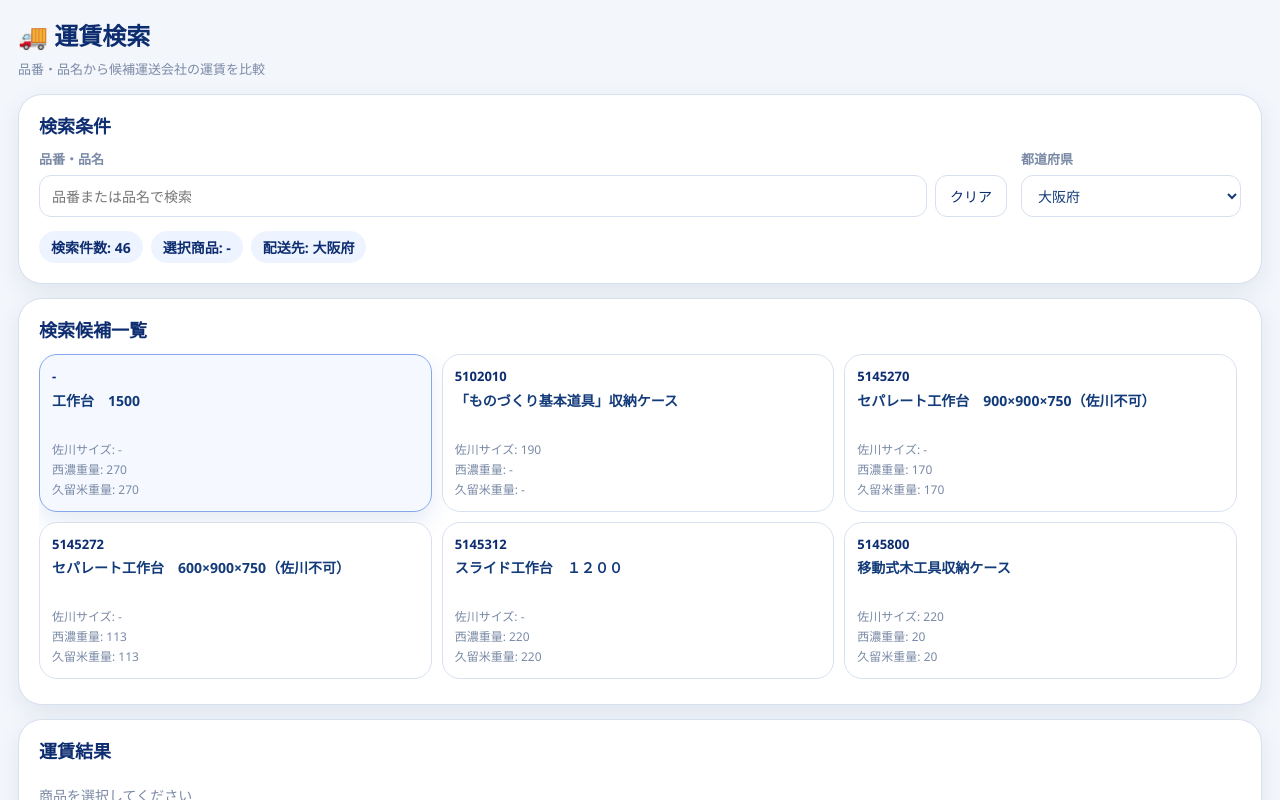
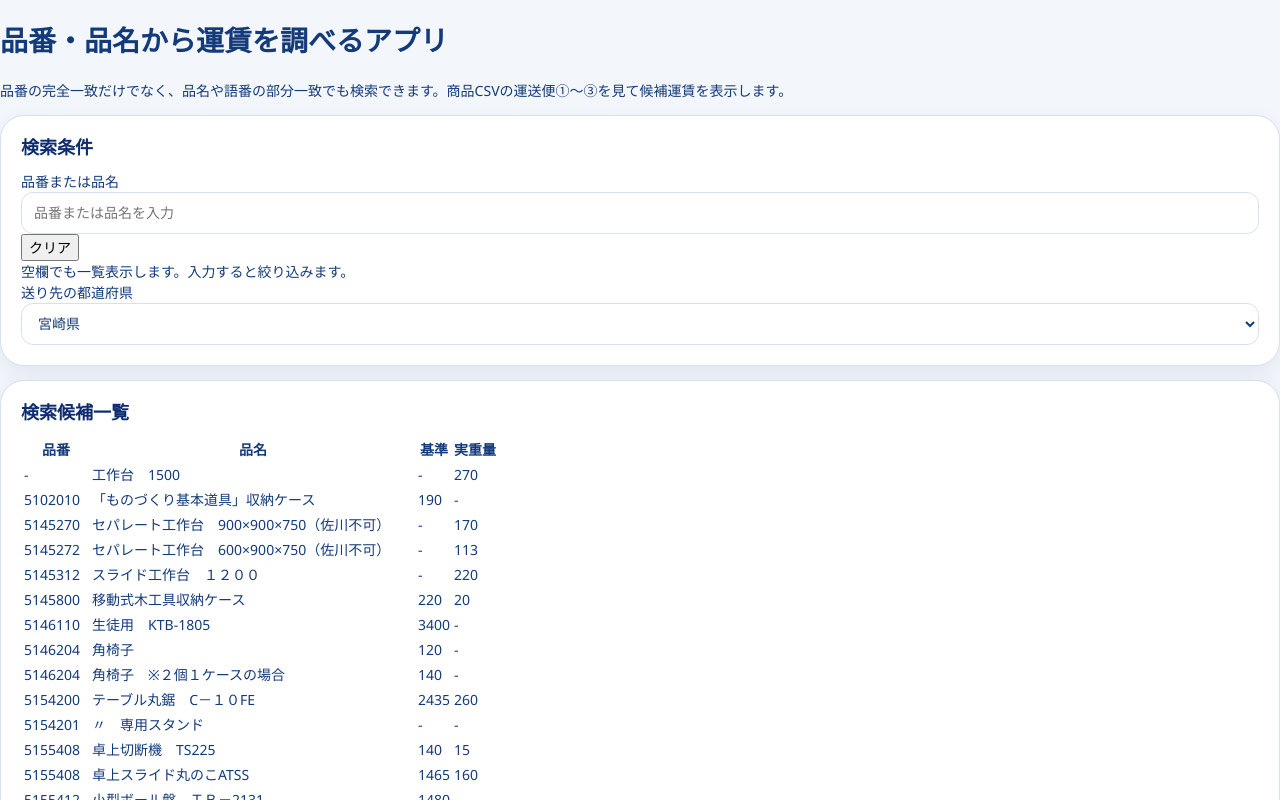
Before and after one commit to kenjitsumuraya-gif/freight-app, a React (Vite) app: page / in a window 1280 px wide. Shown: the top 800 px of the page. Built offline with nearby package versions, Linux system fonts and the light colour scheme.

Commit message:
Update App.jsx

```diff
--- a/src/App.jsx
+++ b/src/App.jsx
@@ -136,7 +136,7 @@ export default function App() {
   const [loadError, setLoadError] = useState("");
 
   const [keyword, setKeyword] = useState("");
-  const [prefecture, setPrefecture] = useState("大阪府");
+  const [prefecture, setPrefecture] = useState("宮崎県");
   const [selectedProduct, setSelectedProduct] = useState(null);
 
   useEffect(() => {
@@ -232,62 +232,63 @@ export default function App() {
     });
   }, [selectedProduct, prefecture, carrierRegions, carriers, carriersSeino]);
 
-  const selectedCode = getProductCode(selectedProduct);
-  const selectedName = getProductName(selectedProduct);
-
   return (
-    <div className="app">
-      <div className="app-shell">
-        <header className="page-header">
-          <h1>🚚 運賃検索</h1>
-          <p>品番・品名から候補運送会社の運賃を比較</p>
+    <div className="fare-app">
+      <div className="page-wrap">
+        <header className="app-header">
+          <h1>品番・品名から運賃を調べるアプリ</h1>
+          <p>
+            品番の完全一致だけでなく、品名や語番の部分一致でも検索できます。商品CSVの運送便①〜③を見て候補運賃を表示します。
+          </p>
         </header>
 
         {loading && (
-          <section className="panel">
+          <div className="panel">
             <div className="panel-body">CSVを読み込み中です</div>
-          </section>
+          </div>
         )}
 
         {!loading && loadError && (
-          <section className="panel">
+          <div className="panel">
             <div className="panel-body error-text">{loadError}</div>
-          </section>
+          </div>
         )}
 
         {!loading && !loadError && (
           <>
-            <section className="panel">
-              <div className="panel-header">
+            <section className="top-grid">
+              <div className="panel">
+                <div className="panel-header panel-header-icon">
                   <h2>検索条件</h2>
                 </div>
 
                 <div className="panel-body">
-                <div className="controls-grid">
-                  <div className="control">
-                    <label htmlFor="keyword">品番・品名</label>
-                    <div className="input-row">
+                  <div className="field-block">
+                    <label>品番または品名</label>
+                    <div className="search-row">
                       <input
-                        id="keyword"
                         type="text"
                         value={keyword}
                         onChange={(e) => setKeyword(e.target.value)}
-                        placeholder="品番または品名で検索"
+                        placeholder="品番または品名を入力"
                       />
                       <button
                         type="button"
-                        className="btn btn-ghost"
+                        className="clear-button"
                         onClick={() => setKeyword("")}
                       >
                         クリア
                       </button>
                     </div>
+                    <div className="hint-text">
+                      空欄でも一覧表示します。入力すると絞り込みます。
+                    </div>
                   </div>
 
-                  <div className="control">
-                    <label htmlFor="prefecture">都道府県</label>
+                  <div className="field-block">
+                    <label>送り先の都道府県</label>
+                    <div className="select-wrap">
                       <select
-                      id="prefecture"
                         value={prefecture}
                         onChange={(e) => setPrefecture(e.target.value)}
                       >
@@ -299,54 +300,60 @@ export default function App() {
                       </select>
                     </div>
                   </div>
+                </div>
+              </div>
 
-                <div className="chips-row">
-                  <span className="chip">検索件数: {candidateProducts.length}</span>
-                  <span className="chip">選択商品: {selectedCode || "-"}</span>
-                  <span className="chip">配送先: {prefecture || "-"}</span>
+              <div className="panel">
+                <div className="panel-header">
+                  <h2>検索候補一覧</h2>
+                </div>
+
+                <div className="panel-body candidate-table-wrap">
+                  {candidateProducts.length === 0 ? (
+                    <div className="empty-text">該当する商品がありません</div>
+                  ) : (
+                    <table className="candidate-table">
+                      <thead>
+                        <tr>
+                          <th className="col-code">品番</th>
+                          <th>品名</th>
+                          <th className="col-mini">基準</th>
+                          <th className="col-mini">実重量</th>
+                        </tr>
+                      </thead>
+                      <tbody>
+                        {candidateProducts.map((product) => {
+                          const code = getProductCode(product);
+                          const isActive =
+                            code &&
+                            code === getProductCode(selectedProduct);
+
+                          return (
+                            <tr
+                              key={`${code}-${getProductName(product)}`}
+                              className={isActive ? "active" : ""}
+                              onClick={() => setSelectedProduct(product)}
+                            >
+                              <td className="col-code">{code || "-"}</td>
+                              <td>{getProductName(product) || "-"}</td>
+                              <td className="col-mini">
+                                {toNumber(product?.["佐川サイズ"]) || "-"}
+                              </td>
+                              <td className="col-mini">
+                                {toNumber(product?.["西濃重量"]) || "-"}
+                              </td>
+                            </tr>
+                          );
+                        })}
+                      </tbody>
+                    </table>
+                  )}
                 </div>
               </div>
             </section>
 
-            <section className="panel">
-              <div className="panel-header">
-                <h2>検索候補一覧</h2>
-              </div>
-
-              <div className="panel-body">
-                {candidateProducts.length === 0 ? (
-                  <div className="empty-text">該当する商品がありません</div>
-                ) : (
-                  <div className="candidate-grid">
-                    {candidateProducts.map((product) => {
-                      const code = getProductCode(product);
-                      const name = getProductName(product);
-                      const isActive = code === selectedCode;
-
-                      return (
-                        <button
-                          key={`${code}-${name}`}
-                          type="button"
-                          className={`candidate-card ${isActive ? "active" : ""}`}
-                          onClick={() => setSelectedProduct(product)}
-                        >
-                          <div className="candidate-code">{code || "-"}</div>
-                          <div className="candidate-name">{name || "(名称なし)"}</div>
-                          <div className="candidate-sub">
-                            <span>佐川サイズ: {toNumber(product?.["佐川サイズ"]) || "-"}</span>
-                            <span>西濃重量: {toNumber(product?.["西濃重量"]) || "-"}</span>
-                            <span>久留米重量: {toNumber(product?.["久留米重量"]) || "-"}</span>
-                          </div>
-                        </button>
-                      );
-                    })}
-                  </div>
-                )}
-              </div>
-            </section>
-
-            <section className="panel">
-              <div className="panel-header">
+            <section className="panel results-panel">
+              <div className="panel-header panel-header-icon">
                 <h2>運賃結果</h2>
               </div>
 
@@ -355,90 +362,92 @@ export default function App() {
                   <div className="empty-text">商品を選択してください</div>
                 ) : (
                   <>
-                    <div className="hero-card">
-                      <div className="hero-left">
-                        <div className="hero-label">最安候補</div>
-                        <div className="hero-price">
-                          {bestFare ? formatCurrency(bestFare.total) : "-"}
+                    <div className="best-card">
+                      <div className="best-card-label">最安候補</div>
+                      <div className="best-card-price">
+                        {bestFare ? formatCurrency(bestFare.total) : "¥0"}
                       </div>
-                        <div className="hero-chips">
-                          <span className="hero-chip">
-                            {bestFare ? normalizeCarrierName(bestFare.carrier) : "該当なし"}
+                      <div className="best-card-chips">
+                        <span className="best-chip">
+                          {bestFare ? normalizeCarrierName(bestFare.carrier) : "-"}
                         </span>
-                          <span className="hero-chip">
+                        <span className="best-chip">
                           候補元: {bestFare ? bestFare.source : "-"}
                         </span>
-                          <span className="hero-chip">
+                        <span className="best-chip">
                           参照: {bestFare ? getRefTypeLabel(bestFare) : "-"}
                         </span>
-                          <span className="hero-chip">
+                        <span className="best-chip">
                           地域: {bestFare ? toStr(bestFare.region) : "-"}
                         </span>
                       </div>
                     </div>
+
+                    <div className="meta-grid">
+                      <div className="meta-card meta-card-wide">
+                        <div className="meta-label">選択商品</div>
+                        <div className="meta-value">
+                          {getDisplayLabel(selectedProduct)}
+                        </div>
                       </div>
 
-                    <div className="info-grid">
-                      <div className="info-card info-card-wide">
-                        <div className="info-label">選択商品</div>
-                        <div className="info-value">{getDisplayLabel(selectedProduct)}</div>
-                      </div>
-                      <div className="info-card">
-                        <div className="info-label">佐川サイズ</div>
-                        <div className="info-value">
+                      <div className="meta-card">
+                        <div className="meta-label">基準サイズ</div>
+                        <div className="meta-value">
                           {toNumber(selectedProduct?.["佐川サイズ"]) || "-"}
                         </div>
                       </div>
-                      <div className="info-card">
-                        <div className="info-label">西濃重量</div>
-                        <div className="info-value">
-                          {toNumber(selectedProduct?.["西濃重量"]) || "-"}
+
+                      <div className="meta-card">
+                        <div className="meta-label">実重量</div>
+                        <div className="meta-value">-</div>
                       </div>
+
+                      <div className="meta-card">
+                        <div className="meta-label">m3重量</div>
+                        <div className="meta-value">-</div>
                       </div>
-                      <div className="info-card">
-                        <div className="info-label">久留米重量</div>
-                        <div className="info-value">
-                          {toNumber(selectedProduct?.["久留米重量"]) || "-"}
+
+                      <div className="meta-card">
+                        <div className="meta-label">送り先</div>
+                        <div className="meta-value">{prefecture || "-"}</div>
                       </div>
-                      </div>
-                      <div className="info-card">
-                        <div className="info-label">送り先</div>
-                        <div className="info-value">{prefecture || "-"}</div>
-                      </div>
-                      <div className="info-card">
-                        <div className="info-label">運送便①</div>
-                        <div className="info-value">
+
+                      <div className="meta-card">
+                        <div className="meta-label">運送便①</div>
+                        <div className="meta-value">
                           {toStr(selectedProduct?.["運送便①"]) || "-"}
                         </div>
                       </div>
-                      <div className="info-card">
-                        <div className="info-label">運送便②</div>
-                        <div className="info-value">
+
+                      <div className="meta-card">
+                        <div className="meta-label">運送便②</div>
+                        <div className="meta-value">
                           {toStr(selectedProduct?.["運送便②"]) || "-"}
                         </div>
                       </div>
-                      <div className="info-card">
-                        <div className="info-label">運送便③</div>
-                        <div className="info-value">
+
+                      <div className="meta-card">
+                        <div className="meta-label">運送便③</div>
+                        <div className="meta-value">
                           {toStr(selectedProduct?.["運送便③"]) || "-"}
                         </div>
                       </div>
-                      <div className="info-card">
-                        <div className="info-label">西濃別表</div>
-                        <div className="info-value">
+
+                      <div className="meta-card">
+                        <div className="meta-label">西濃別表</div>
+                        <div className="meta-value">
                           {toStr(selectedProduct?.["西濃別表"]) || "0"}
                         </div>
                       </div>
-                      <div className="info-card">
-                        <div className="info-label">表示候補数</div>
-                        <div className="info-value">{fareResults.length}</div>
+
+                      <div className="meta-card">
+                        <div className="meta-label">表示候補数</div>
+                        <div className="meta-value">{fareResults.length}</div>
                       </div>
                     </div>
 
-                    {fareResults.length === 0 ? (
-                      <div className="empty-text">表示できる運賃候補がありません</div>
-                    ) : (
-                      <div className="table-wrap">
+                    <div className="result-table-wrap">
                       <table className="result-table">
                         <thead>
                           <tr>
@@ -457,9 +466,18 @@ export default function App() {
                           </tr>
                         </thead>
                         <tbody>
-                            {fareResults.map((row) => {
+                          {fareResults.length === 0 ? (
+                            <tr>
+                              <td colSpan="12" className="empty-row">
+                                表示できる運賃候補がありません
+                              </td>
+                            </tr>
+                          ) : (
+                            fareResults.map((row) => {
                               const carrier = normalizeCarrierName(row.carrier);
-                              const originalCarrier = normalizeCarrierName(row.originalCarrier);
+                              const originalCarrier = normalizeCarrierName(
+                                row.originalCarrier
+                              );
 
                               return (
                                 <tr
@@ -468,7 +486,7 @@ export default function App() {
                                 >
                                   <td>{carrier || "-"}</td>
                                   <td>{originalCarrier || "-"}</td>
-                                  <td>{row.source || "-"}</td>
+                                  <td>{`候補元: ${row.source}`}</td>
                                   <td>{row.displayCarrierNote || "-"}</td>
                                   <td>{getRefTypeLabel(row)}</td>
                                   <td>{getRefValue(row) || "-"}</td>
@@ -476,21 +494,27 @@ export default function App() {
                                   <td>{formatCurrency(row.fare)}</td>
                                   <td>{formatCurrency(row.islandFee)}</td>
                                   <td>{formatCurrency(row.relayFee)}</td>
-                                  <td className="total-cell">{formatCurrency(row.total)}</td>
+                                  <td className="total-cell">
+                                    {formatCurrency(row.total)}
+                                  </td>
                                   <td>
                                     {row.isCheapest ? (
-                                      <span className="badge badge-best">最安</span>
+                                      <span className="status-badge status-best">
+                                        最安
+                                      </span>
                                     ) : (
-                                      <span className="badge badge-normal">候補</span>
+                                      <span className="status-badge status-normal">
+                                        候補
+                                      </span>
                                     )}
                                   </td>
                                 </tr>
                               );
-                            })}
+                            })
+                          )}
                         </tbody>
                       </table>
                     </div>
-                    )}
                   </>
                 )}
               </div>
```
Lines whose indentation alone changed are shown as unchanged.
